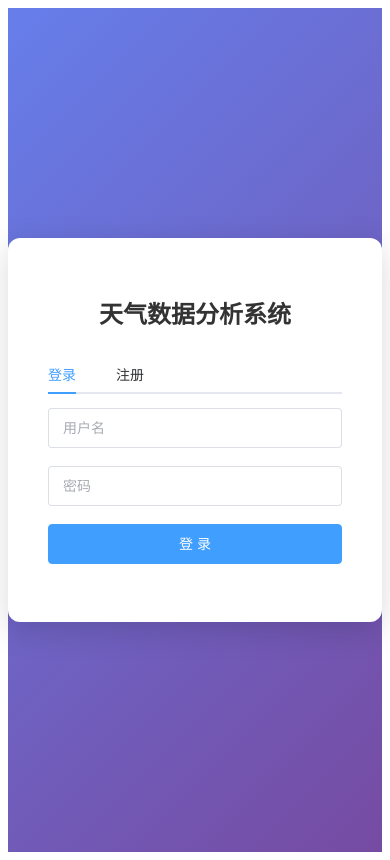
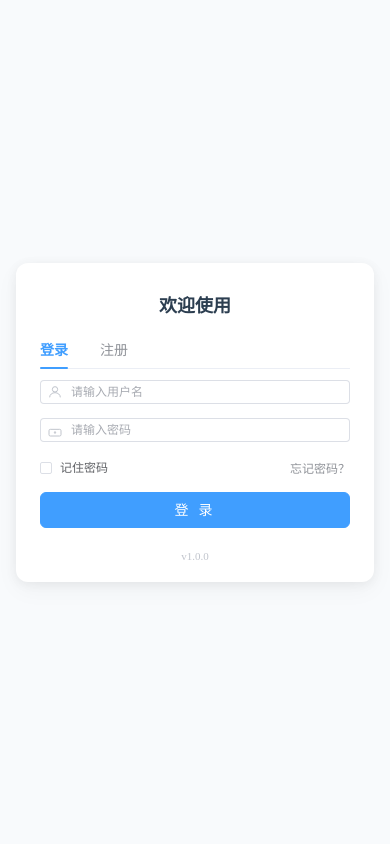
Before and after one commit to xq945/weather-analysis-system, a Vue app in the folder weather-web/: page /login in a window 390 px wide. Built offline with nearby package versions, Linux system fonts and the light colour scheme.

Commit message:
优化登陆界面

```diff
--- a/weather-web/src/views/LayoutView.vue
+++ b/weather-web/src/views/LayoutView.vue
@@ -5,7 +5,15 @@
     </div>
     <div class="main">
       <div class="header">
-        <span class="header-title">天气数据分析系统</span>
+        <div class="header-brand">
+          <svg class="header-icon" viewBox="0 0 32 32" fill="none">
+            <ellipse cx="18" cy="10" rx="6" ry="5" fill="#FFD93D"/>
+            <circle cx="18" cy="9" r="8" fill="#FFD93D" opacity="0.25"/>
+            <path d="M4 22a4 3 0 0 1 8 0H4z" fill="#90B4CE"/>
+            <path d="M18 24a5 3.5 0 0 1 10 0H18z" fill="#90B4CE"/>
+          </svg>
+          <span class="header-title">天气数据分析系统</span>
+        </div>
         <div class="header-right">
           <span class="nickname">{{ authStore.nickname }}</span>
           <el-button type="danger" size="small" @click="handleLogout">退出</el-button>
@@ -35,15 +43,19 @@ function handleLogout() {
 <style scoped>
 .layout {
   display: flex;
-  height: 100vh;
+  position: fixed;
+  inset: 0;
+  font-family: -apple-system, BlinkMacSystemFont, 'Segoe UI', 'PingFang SC', 'Microsoft YaHei', sans-serif;
 }
 
+/* ===== 侧边栏 ===== */
 .sidebar {
   width: 220px;
-  background-color: #304156;
+  background: linear-gradient(180deg, #2c3e50 0%, #304156 100%);
   flex-shrink: 0;
 }
 
+/* ===== 主区域 ===== */
 .main {
   flex: 1;
   display: flex;
@@ -51,37 +63,74 @@ function handleLogout() {
   overflow: hidden;
 }
 
+/* ===== 顶栏 ===== */
 .header {
   height: 64px;
-  background: #fff;
+  background: rgba(255, 255, 255, 0.95);
+  backdrop-filter: blur(8px);
   display: flex;
   align-items: center;
   justify-content: space-between;
   padding: 0 24px;
-  box-shadow: 0 1px 4px rgba(0, 0, 0, 0.08);
+  box-shadow: 0 1px 4px rgba(0, 0, 0, 0.06);
+  flex-shrink: 0;
+  z-index: 10;
+}
+
+.header-brand {
+  display: flex;
+  align-items: center;
+  gap: 10px;
+}
+
+.header-icon {
+  width: 30px;
+  height: 30px;
   flex-shrink: 0;
 }
 
 .header-title {
-  font-size: 18px;
-  font-weight: 600;
-  color: #333;
+  font-size: 17px;
+  font-weight: 700;
+  color: #2c3e50;
+  letter-spacing: 0.5px;
 }
 
 .header-right {
   display: flex;
   align-items: center;
-  gap: 12px;
+  gap: 14px;
 }
 
 .nickname {
-  color: #666;
+  color: #606266;
+  font-size: 14px;
 }
 
+/* ===== 内容区 ===== */
 .content {
   flex: 1;
   padding: 24px;
   background: #f0f2f5;
   overflow-y: auto;
 }
+
+/* ===== 响应式 ===== */
+@media (max-width: 768px) {
+  .sidebar {
+    width: 64px;
+  }
+
+  .header {
+    padding: 0 16px;
+  }
+
+  .header-title {
+    font-size: 15px;
+  }
+
+  .content {
+    padding: 16px;
+  }
+}
 </style>
--- a/weather-web/src/views/LoginView.vue
+++ b/weather-web/src/views/LoginView.vue
@@ -1,46 +1,98 @@
 <template>
-  <div class="login-container">
+  <div class="login-body">
+    <div class="login-hero">
+      <div class="hero-overlay">
+        <h1 class="hero-title">天气数据分析系统</h1>
+      </div>
+    </div>
+    <div class="login-panel">
       <div class="login-card">
-      <h1 class="title">天气数据分析系统</h1>
+        <h2 class="card-title">欢迎使用</h2>
+
         <el-tabs v-model="activeTab" class="tabs">
           <el-tab-pane label="登录" name="login">
-          <el-form :model="loginForm" :rules="loginRules" ref="loginFormRef">
+            <el-form :model="loginForm" :rules="loginRules" ref="loginFormRef" @keyup.enter="handleLogin" size="small">
               <el-form-item prop="username">
-              <el-input v-model="loginForm.username" placeholder="用户名" size="large" />
+                <el-input v-model="loginForm.username" placeholder="请输入用户名">
+                  <template #prefix>
+                    <svg class="input-icon" viewBox="0 0 24 24" fill="none" stroke="currentColor" stroke-width="1.5">
+                      <circle cx="12" cy="8" r="4"/><path d="M4 20c0-4 3.6-7 8-7s8 3 8 7"/>
+                    </svg>
+                  </template>
+                </el-input>
               </el-form-item>
               <el-form-item prop="password">
-              <el-input v-model="loginForm.password" type="password" placeholder="密码" size="large"
-                @keyup.enter="handleLogin" />
+                <el-input v-model="loginForm.password" type="password" placeholder="请输入密码" show-password>
+                  <template #prefix>
+                    <svg class="input-icon" viewBox="0 0 24 24" fill="none" stroke="currentColor" stroke-width="1.5">
+                      <rect x="3" y="11" width="18" height="10" rx="2"/><circle cx="12" cy="16" r="1"/><path d="M12 14v2"/>
+                    </svg>
+                  </template>
+                </el-input>
               </el-form-item>
+              <div class="form-extra">
+                <el-checkbox v-model="rememberMe" size="small">记住密码</el-checkbox>
+                <span class="forgot-link" @click="handleForgot">忘记密码？</span>
+              </div>
               <el-form-item>
-              <el-button type="primary" size="large" style="width:100%" @click="handleLogin" :loading="loading">
-                登 录
+                <el-button type="primary" class="submit-btn" @click="handleLogin" :loading="loading" size="small">
+                  {{ loading ? '登录中...' : '登 录' }}
                 </el-button>
               </el-form-item>
             </el-form>
           </el-tab-pane>
+
           <el-tab-pane label="注册" name="register">
-          <el-form :model="regForm" :rules="regRules" ref="regFormRef">
+            <el-form :model="regForm" :rules="regRules" ref="regFormRef" @keyup.enter="handleRegister" size="small">
               <el-form-item prop="username">
-              <el-input v-model="regForm.username" placeholder="用户名" size="large" />
+                <el-input v-model="regForm.username" placeholder="请输入用户名（2-50个字符）">
+                  <template #prefix>
+                    <svg class="input-icon" viewBox="0 0 24 24" fill="none" stroke="currentColor" stroke-width="1.5">
+                      <circle cx="12" cy="8" r="4"/><path d="M4 20c0-4 3.6-7 8-7s8 3 8 7"/>
+                    </svg>
+                  </template>
+                </el-input>
               </el-form-item>
               <el-form-item prop="nickname">
-              <el-input v-model="regForm.nickname" placeholder="昵称（选填）" size="large" />
+                <el-input v-model="regForm.nickname" placeholder="昵称（选填）">
+                  <template #prefix>
+                    <svg class="input-icon" viewBox="0 0 24 24" fill="none" stroke="currentColor" stroke-width="1.5">
+                      <circle cx="12" cy="8" r="4"/><path d="M12 12c-4 0-7 2.7-7 6h14c0-3.3-3-6-7-6z"/><rect x="8" y="2" width="8" height="3" rx="1"/>
+                    </svg>
+                  </template>
+                </el-input>
               </el-form-item>
               <el-form-item prop="password">
-              <el-input v-model="regForm.password" type="password" placeholder="密码" size="large" />
+                <el-input v-model="regForm.password" type="password" placeholder="请输入密码（至少4个字符）" show-password>
+                  <template #prefix>
+                    <svg class="input-icon" viewBox="0 0 24 24" fill="none" stroke="currentColor" stroke-width="1.5">
+                      <rect x="3" y="11" width="18" height="10" rx="2"/><circle cx="12" cy="16" r="1"/><path d="M12 14v2"/>
+                    </svg>
+                  </template>
+                </el-input>
               </el-form-item>
               <el-form-item prop="confirmPassword">
-              <el-input v-model="regForm.confirmPassword" type="password" placeholder="确认密码" size="large" />
+                <el-input v-model="regForm.confirmPassword" type="password" placeholder="请确认密码" show-password>
+                  <template #prefix>
+                    <svg class="input-icon" viewBox="0 0 24 24" fill="none" stroke="currentColor" stroke-width="1.5">
+                      <rect x="3" y="11" width="18" height="10" rx="2"/><circle cx="12" cy="16" r="1"/><path d="M12 14v2"/>
+                    </svg>
+                  </template>
+                </el-input>
               </el-form-item>
               <el-form-item>
-              <el-button type="success" size="large" style="width:100%" @click="handleRegister" :loading="loading">
-                注 册
+                <el-button type="primary" class="submit-btn register-btn" @click="handleRegister" :loading="loading" size="small">
+                  {{ loading ? '注册中...' : '注 册' }}
                 </el-button>
               </el-form-item>
             </el-form>
           </el-tab-pane>
         </el-tabs>
+
+        <div class="card-footer">
+          <span class="version">v1.0.0</span>
+        </div>
+      </div>
     </div>
   </div>
 </template>
@@ -55,11 +107,12 @@ const router = useRouter()
 const authStore = useAuthStore()
 const activeTab = ref('login')
 const loading = ref(false)
+const rememberMe = ref(false)
 
 const loginForm = reactive({ username: '', password: '' })
 const loginRules = {
   username: [{ required: true, message: '请输入用户名', trigger: 'blur' }],
-  password: [{ required: true, message: '请输入密码', trigger: 'blur' }]
+  password: [{ required: true, message: '请输入密码', trigger: 'blur' }],
 }
 const loginFormRef = ref()
 
@@ -74,16 +127,16 @@ const validateConfirm = (_rule: any, value: string, callback: any) => {
 const regRules = {
   username: [
     { required: true, message: '请输入用户名', trigger: 'blur' },
-    { min: 2, max: 50, message: '用户名长度2-50个字符', trigger: 'blur' }
+    { min: 2, max: 50, message: '用户名长度2-50个字符', trigger: 'blur' },
   ],
   password: [
     { required: true, message: '请输入密码', trigger: 'blur' },
-    { min: 4, message: '密码至少4个字符', trigger: 'blur' }
+    { min: 4, message: '密码至少4个字符', trigger: 'blur' },
   ],
   confirmPassword: [
     { required: true, message: '请确认密码', trigger: 'blur' },
-    { validator: validateConfirm, trigger: 'blur' }
-  ]
+    { validator: validateConfirm, trigger: 'blur' },
+  ],
 }
 const regFormRef = ref()
 
@@ -93,10 +146,15 @@ async function handleLogin() {
   loading.value = true
   try {
     await authStore.login(loginForm.username, loginForm.password)
+    if (rememberMe.value) {
+      localStorage.setItem('saved_username', loginForm.username)
+    } else {
+      localStorage.removeItem('saved_username')
+    }
     ElMessage.success('登录成功')
     router.push('/dashboard')
   } catch {
-    // error already handled by interceptor
+    // error handled by interceptor
   } finally {
     loading.value = false
   }
@@ -108,41 +166,204 @@ async function handleRegister() {
   loading.value = true
   try {
     await authStore.register(regForm.username, regForm.password, regForm.nickname || regForm.username)
-    ElMessage.success('注册成功')
+    ElMessage.success('注册成功，已自动登录')
     router.push('/dashboard')
   } catch {
-    // error already handled by interceptor
+    // error handled by interceptor
   } finally {
     loading.value = false
   }
 }
+
+function handleForgot() {
+  ElMessage.info('请联系管理员重置密码')
+}
 </script>
 
 <style scoped>
-.login-container {
+.login-body {
   display: flex;
+  position: fixed;
+  inset: 0;
+  overflow: hidden;
+}
+
+/* ===== 左侧插画 ===== */
+.login-hero {
+  flex: 0 0 60%;
+  height: 100%;
+  background: url('/background.png') center / cover no-repeat;
+  position: relative;
+}
+
+.hero-overlay {
+  position: absolute;
+  inset: 0;
+  background: rgba(0, 0, 0, 0.25);
+  display: flex;
+  align-items: flex-start;
   justify-content: center;
+  padding-top: 20vh;
+}
+
+.hero-title {
+  text-align: center;
+  font-family: -apple-system, BlinkMacSystemFont, 'Segoe UI', 'PingFang SC', 'Microsoft YaHei', sans-serif;
+  font-size: 36px;
+  font-weight: 700;
+  margin: 0;
+  color: #fff;
+  text-shadow: 0 2px 8px rgba(0, 0, 0, 0.3);
+  letter-spacing: 2px;
+}
+
+/* ===== 右侧登录面板 ===== */
+.login-panel {
+  flex: 1;
+  display: flex;
   align-items: center;
-  min-height: 100vh;
-  background: linear-gradient(135deg, #667eea 0%, #764ba2 100%);
+  justify-content: center;
+  padding: 1.5rem;
+  background-color: #f8fafc;
+  overflow-y: auto;
 }
 
 .login-card {
-  width: 420px;
-  padding: 40px;
+  width: 400px;
+  max-width: 100%;
+  padding: 28px 32px 20px;
   background: #fff;
   border-radius: 12px;
-  box-shadow: 0 8px 32px rgba(0, 0, 0, 0.15);
+  box-shadow: 0 2px 12px rgba(0, 0, 0, 0.06), 0 8px 24px rgba(0, 0, 0, 0.04);
 }
 
-.title {
+.card-title {
   text-align: center;
-  color: #333;
-  font-size: 24px;
-  margin-bottom: 24px;
+  font-family: -apple-system, BlinkMacSystemFont, 'Segoe UI', 'PingFang SC', 'Microsoft YaHei', sans-serif;
+  font-size: 18px;
+  font-weight: 600;
+  color: #2c3e50;
+  margin: 0 0 16px;
 }
 
-.tabs {
+.tabs :deep(.el-tabs__header) {
+  margin-bottom: 12px;
+}
+
+.tabs :deep(.el-form-item) {
+  margin-bottom: 14px;
+}
+
+.tabs :deep(.el-tabs__nav-wrap::after) {
+  height: 1px;
+  background: #ebeef5;
+}
+
+.tabs :deep(.el-tabs__item) {
+  font-size: 14px;
+  color: #909399;
+  padding: 0 16px;
+  height: 36px;
+  line-height: 36px;
+  transition: color 0.2s;
+}
+
+.tabs :deep(.el-tabs__item.is-active) {
+  color: #409eff;
+  font-weight: 600;
+}
+
+.tabs :deep(.el-tabs__active-bar) {
+  height: 2px;
+  border-radius: 2px;
+  background: #409eff;
+}
+
+.input-icon {
+  width: 16px;
+  height: 16px;
+  color: #c0c4cc;
+  transition: color 0.2s;
+}
+
+:deep(.el-input.is-focus) .input-icon {
+  color: #409eff;
+}
+
+.form-extra {
+  display: flex;
+  justify-content: space-between;
+  align-items: center;
+  margin-bottom: 12px;
+  font-size: 12px;
+}
+
+.forgot-link {
+  color: #909399;
+  cursor: pointer;
+  transition: color 0.2s;
+}
+
+.forgot-link:hover {
+  color: #409eff;
+}
+
+.submit-btn {
   width: 100%;
+  height: 36px;
+  font-size: 14px;
+  letter-spacing: 3px;
+  border-radius: 6px;
+  transition: all 0.2s;
+}
+
+.submit-btn:not(.is-loading):hover {
+  transform: translateY(-1px);
+  box-shadow: 0 4px 12px rgba(64, 158, 255, 0.35);
+}
+
+.submit-btn:not(.is-loading):active {
+  transform: translateY(0);
+}
+
+.register-btn {
+  --el-button-bg-color: #67c23a;
+  --el-button-border-color: #67c23a;
+  --el-button-hover-bg-color: #7bcb4a;
+  --el-button-hover-border-color: #7bcb4a;
+}
+
+.register-btn:not(.is-loading):hover {
+  box-shadow: 0 4px 12px rgba(103, 194, 58, 0.35);
+}
+
+.card-footer {
+  text-align: center;
+  margin-top: 8px;
+  font-size: 11px;
+  color: #c0c4cc;
+}
+
+.version {
+  color: #c0c4cc;
+}
+
+/* ===== 响应式 ===== */
+@media (max-width: 768px) {
+  .login-hero {
+    display: none;
+  }
+
+  .login-panel {
+    padding: 1rem;
+  }
+
+  .login-card {
+    padding: 28px 24px 20px;
+  }
+
+  .hero-title {
+    font-size: 24px;
+  }
 }
 </style>
```
Also changed, not shown: weather-web/src/components/AppSidebar.vue (+27 -2 lines), 2 other files (tests, documents, lock files or other folders). Lines whose indentation alone changed are shown as unchanged.
